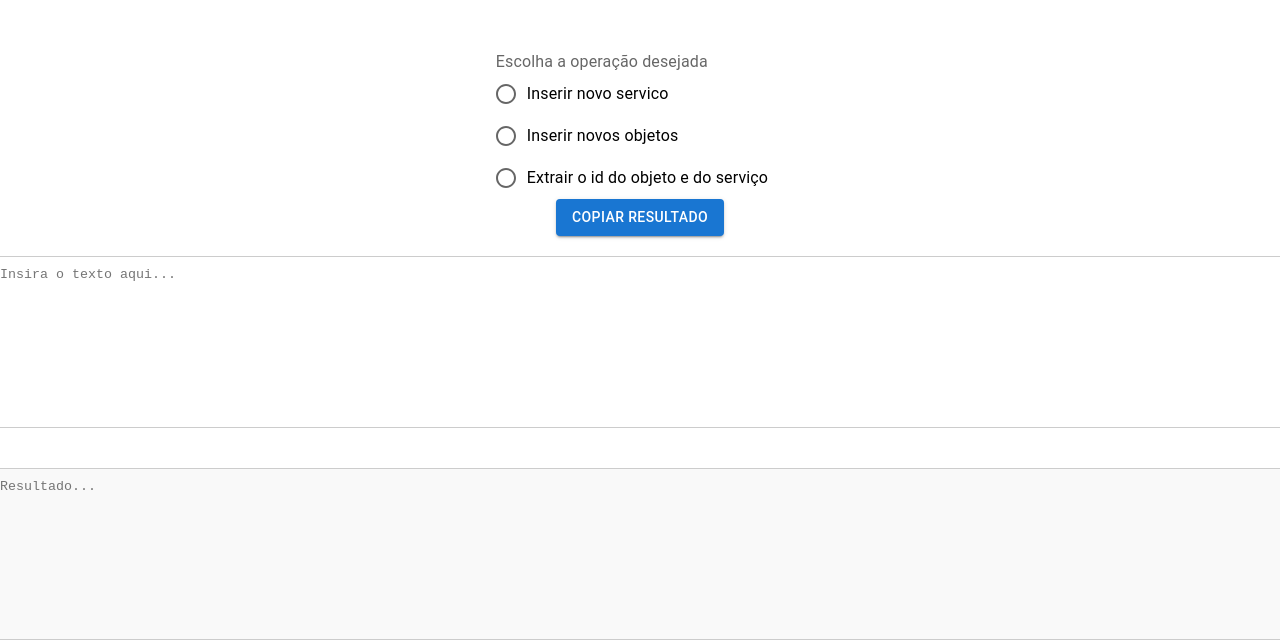
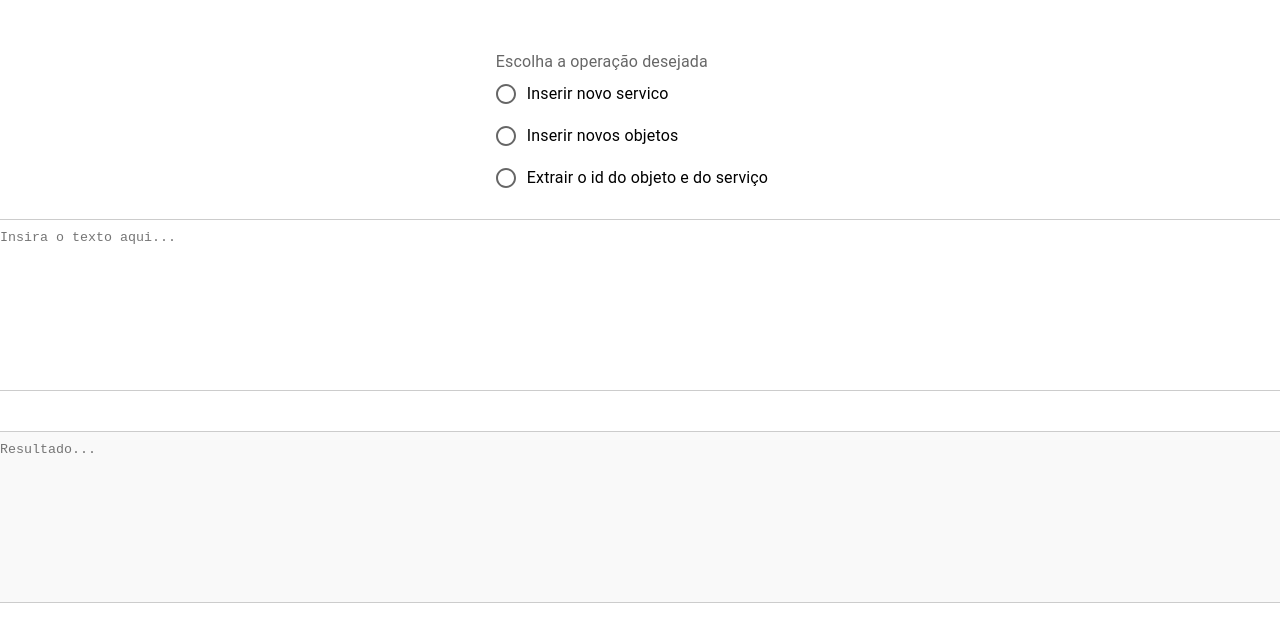
Before and after one commit to 10diieggos/sistema_gestao_entregas, a React (Create React App) app in the folder frontend/: page /sqlconstrutor in a window 1280 px wide. Shown: the top 642 px of the page. Built offline with nearby package versions, Linux system fonts and the light colour scheme.

Commit message:
Botao oculto por padrao
 O botao copiar resultado aparece quando o resultado fica pronto

```diff
--- a/frontend/src/components/sqlconstrutor/Formulario.js
+++ b/frontend/src/components/sqlconstrutor/Formulario.js
@@ -56,6 +56,7 @@ class Formulario extends React.Component {
       outputText: treatedValue,
       error: '',
     });
+    navigator.clipboard.writeText(this.state.outputText);
   }
 
   handleCopyClick(event) {
@@ -81,8 +82,7 @@ class Formulario extends React.Component {
           </RadioGroup>
         </FormControl>
 
-        <Button className="btn" variant="contained" onClick={this.handleCopyClick}>Copiar resultado</Button>
-
+        {this.state.outputText && <Button className="btn" variant="contained" onClick={this.handleCopyClick}>Copiar resultado</Button>}
         {this.state.error &&
           <Alert severity="warning" variant='filled'>
             <AlertTitle>Atenção</AlertTitle>
```
